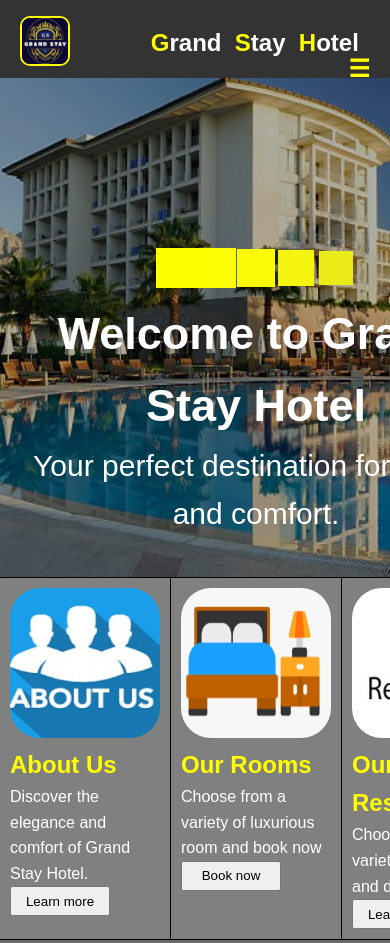
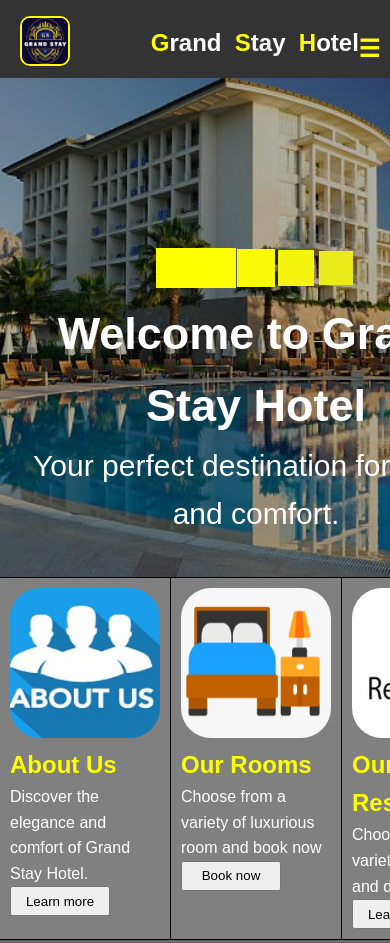
Before and after one commit to Ojioru/GrandStayHotel, a plain HTML site: page index.html in a window 390 px wide. Shown: the top 943 px of the page. Drawn offline with Linux system fonts and the light colour scheme.

Commit message:
Update mobile.css

```diff
--- a/styles/mobile.css
+++ b/styles/mobile.css
@@ -47,8 +47,9 @@ nav a img{
 .toggle-menu-icon {
     display: block;
     position: absolute;
-    top: 50px;
-    right: 20px;
+    top: 30px;
+    right: 10px;
+    bottom: 20px;
     font-size: 1.5em;
     color: yellow;
     cursor: pointer;
```
